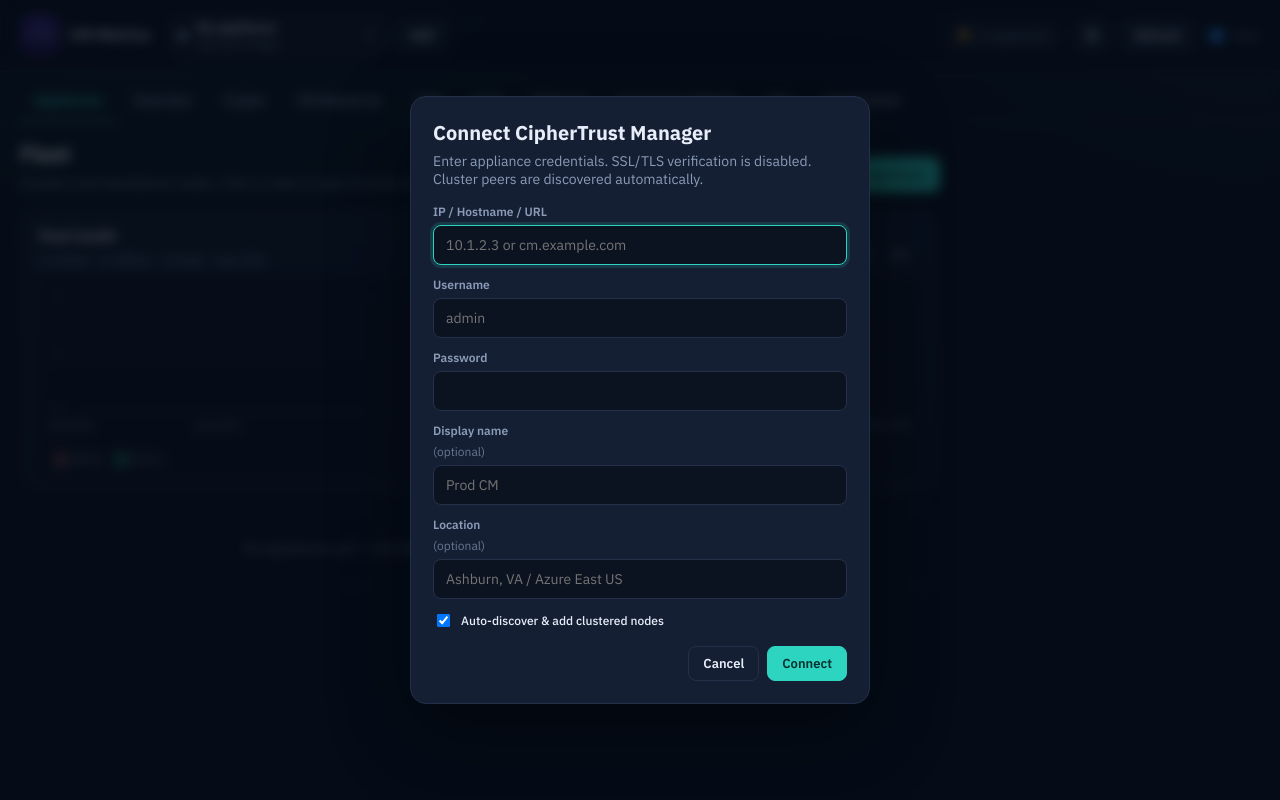
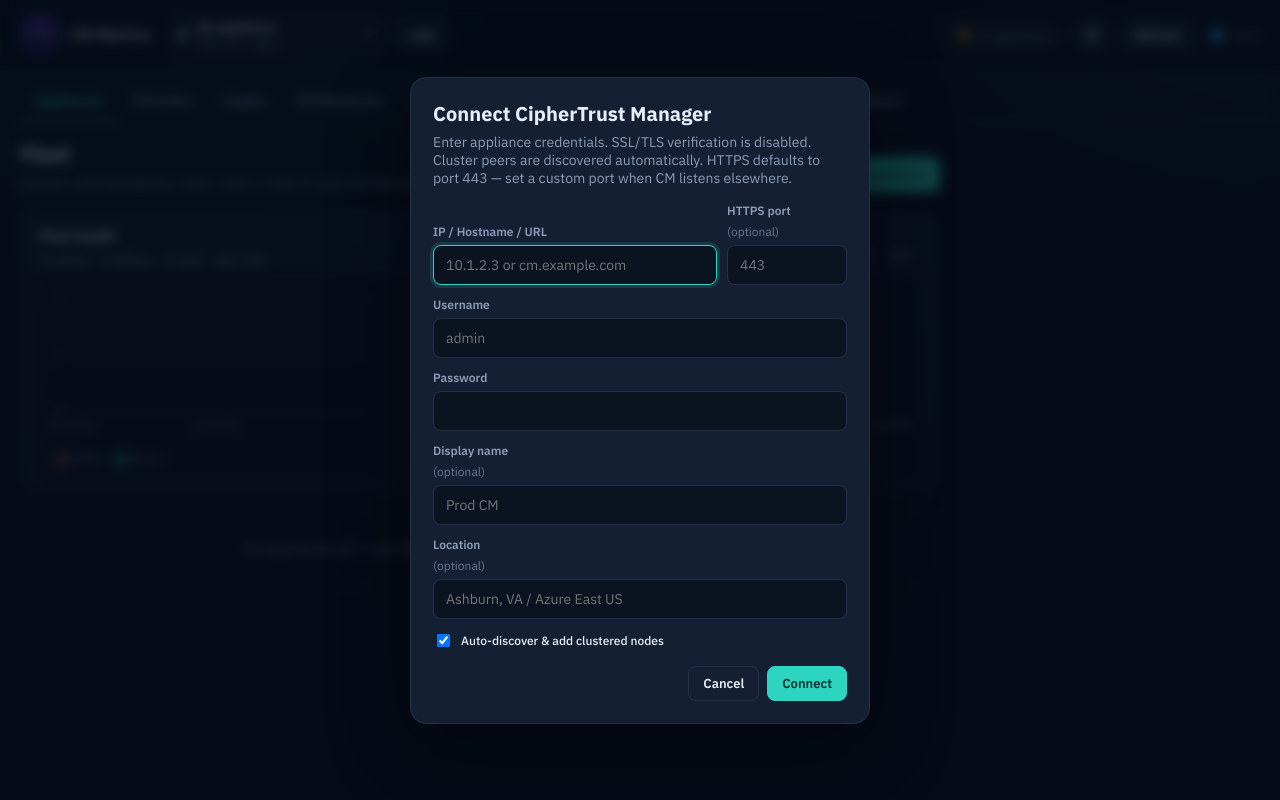
Before and after one commit to sanyambassi/ciphertrust-metrics, a Flask app: page / in a window 1280 px wide. Run offline with Flask 3, Linux system fonts and the light colour scheme; data comes from the database, SQL or seed files in the repository; data that the repository does not hold is empty.

Commit message:
Add optional HTTPS port when connecting a CipherTrust appliance.

```diff
--- a/cm_metrics/__init__.py
+++ b/cm_metrics/__init__.py
@@ -104,6 +104,8 @@ def create_app() -> Flask:
                     "then re-add it with a user that can read the metrics token."
                 )
             return jsonify(body), 400
+        except ValueError as exc:
+            return jsonify({"error": str(exc)}), 400
         except Exception as exc:  # noqa: BLE001
             logger.exception("Add appliance unexpected error")
             return jsonify({"error": str(exc)}), 500
--- a/cm_metrics/db.py
+++ b/cm_metrics/db.py
@@ -437,12 +437,26 @@ def _row_to_dict(row: sqlite3.Row | None) -> dict[str, Any] | None:
 
 
 def normalize_host(host: str) -> str:
-    host = host.strip()
+    """Normalize CM host to a scheme://host[:port] URL.
+
+    Bare ``cm.example.com`` → ``https://cm.example.com`` (port 443 implied).
+    ``cm.example.com:8443`` / ``https://cm.example.com:8443`` keep the custom HTTPS port.
+    """
+    from urllib.parse import urlparse
+
+    host = (host or "").strip()
     if not host:
         raise ValueError("host is required")
     if "://" not in host:
         host = f"https://{host}"
-    return host.rstrip("/")
+    host = host.rstrip("/")
+    parsed = urlparse(host)
+    if parsed.scheme not in ("http", "https") or not parsed.hostname:
+        raise ValueError("host must be an IP, hostname, or http(s) URL")
+    # Reject junk like https://host:abc
+    if parsed.port is not None and not (1 <= parsed.port <= 65535):
+        raise ValueError("host port must be between 1 and 65535")
+    return host
 
 
 def _is_private_host(host: str | None) -> bool:
--- a/static/css/app.css
+++ b/static/css/app.css
@@ -1769,8 +1769,20 @@ code {
   opacity: 0.7;
 }
 
+.modal .host-port-row {
+  display: grid;
+  grid-template-columns: 1fr 7.5rem;
+  gap: 10px;
+  align-items: end;
+}
+
+.modal .port-field input {
+  width: 100%;
+}
+
 .modal input[type="text"],
 .modal input[type="password"],
+.modal input[type="number"],
 .modal input:not([type]) {
   border: 1px solid var(--border);
   background: var(--bg);
@@ -1780,6 +1792,12 @@ code {
   font: inherit;
   font-size: 14px;
   font-weight: 400;
+}
+
+@media (max-width: 520px) {
+  .modal .host-port-row {
+    grid-template-columns: 1fr;
+  }
 }
 
 .modal input:focus {
--- a/static/js/main.js
+++ b/static/js/main.js
@@ -193,6 +193,37 @@ editForm?.addEventListener("submit", (e) => {
   submitEditForm(e);
 });
 
+/** Build https://host[:port] for CM connect. Empty port → default 443. */
+function buildCmHost(rawHost, rawPort) {
+  let host = String(rawHost || "").trim();
+  if (!host) return "";
+  const portStr = String(rawPort ?? "").trim();
+  if (portStr) {
+    const port = Number(portStr);
+    if (!Number.isInteger(port) || port < 1 || port > 65535) {
+      throw new Error("HTTPS port must be an integer between 1 and 65535.");
+    }
+    // If the host already includes a port (or full URL), replace/keep via URL parse.
+    const withScheme = host.includes("://") ? host : `https://${host}`;
+    try {
+      const u = new URL(withScheme);
+      if (port === 443) {
+        u.port = "";
+      } else {
+        u.port = String(port);
+      }
+      // Prefer https for CM unless user explicitly typed http://
+      if (!host.includes("://")) {
+        u.protocol = "https:";
+      }
+      host = u.toString().replace(/\/$/, "");
+    } catch {
+      throw new Error("Invalid IP / hostname / URL.");
+    }
+  }
+  return host;
+}
+
 form.addEventListener("submit", async (e) => {
   e.preventDefault();
   formError.hidden = true;
@@ -204,8 +235,19 @@ form.addEventListener("submit", async (e) => {
     }
   }, 12000);
   const fd = new FormData(form);
+  let host;
+  try {
+    host = buildCmHost(fd.get("host"), fd.get("port"));
+  } catch (err) {
+    window.clearTimeout(stillHint);
+    btnConnect.disabled = false;
+    btnConnect.textContent = "Connect";
+    formError.hidden = false;
+    formError.textContent = err.message || String(err);
+    return;
+  }
   const body = {
-    host: fd.get("host"),
+    host,
     username: fd.get("username"),
     password: fd.get("password"),
     display_name: fd.get("display_name") || undefined,
--- a/templates/index.html
+++ b/templates/index.html
@@ -17,7 +17,7 @@
   <link rel="preconnect" href="https://fonts.googleapis.com" />
   <link rel="preconnect" href="https://fonts.gstatic.com" crossorigin />
   <link href="https://fonts.googleapis.com/css2?family=IBM+Plex+Sans:wght@400;500;600;700&family=IBM+Plex+Mono:wght@400;500&display=swap" rel="stylesheet" />
-  <link rel="stylesheet" href="{{ url_for('static', filename='css/app.css') }}?v=20260717crdpname1" />
+  <link rel="stylesheet" href="{{ url_for('static', filename='css/app.css') }}?v=20260720cmport1" />
   <script src="https://cdn.jsdelivr.net/npm/chart.js@4.4.7/dist/chart.umd.min.js"></script>
 </head>
 <body>
@@ -135,11 +135,16 @@
   <div class="modal-backdrop" id="modal" hidden>
     <div class="modal" role="dialog" aria-modal="true" aria-labelledby="modal-title">
       <h2 id="modal-title">Connect CipherTrust Manager</h2>
-      <p class="muted">Enter appliance credentials. SSL/TLS verification is disabled. Cluster peers are discovered automatically.</p>
+      <p class="muted">Enter appliance credentials. SSL/TLS verification is disabled. Cluster peers are discovered automatically. HTTPS defaults to port 443 — set a custom port when CM listens elsewhere.</p>
       <form id="connect-form">
-        <label>IP / Hostname / URL
-          <input name="host" required placeholder="10.1.2.3 or cm.example.com" autocomplete="off" />
-        </label>
+        <div class="host-port-row">
+          <label class="host-field">IP / Hostname / URL
+            <input name="host" required placeholder="10.1.2.3 or cm.example.com" autocomplete="off" />
+          </label>
+          <label class="port-field">HTTPS port <span class="optional">(optional)</span>
+            <input name="port" type="number" min="1" max="65535" placeholder="443" inputmode="numeric" autocomplete="off" />
+          </label>
+        </div>
         <label>Username
           <input name="username" required placeholder="admin" autocomplete="username" />
         </label>
@@ -196,6 +201,6 @@
       dashboardGroups: {{ dashboard_groups | tojson }}
     };
   </script>
-  <script type="module" src="{{ url_for('static', filename='js/main.js') }}?v=20260717crdpname1"></script>
+  <script type="module" src="{{ url_for('static', filename='js/main.js') }}?v=20260720cmport1"></script>
 </body>
 </html>
```
